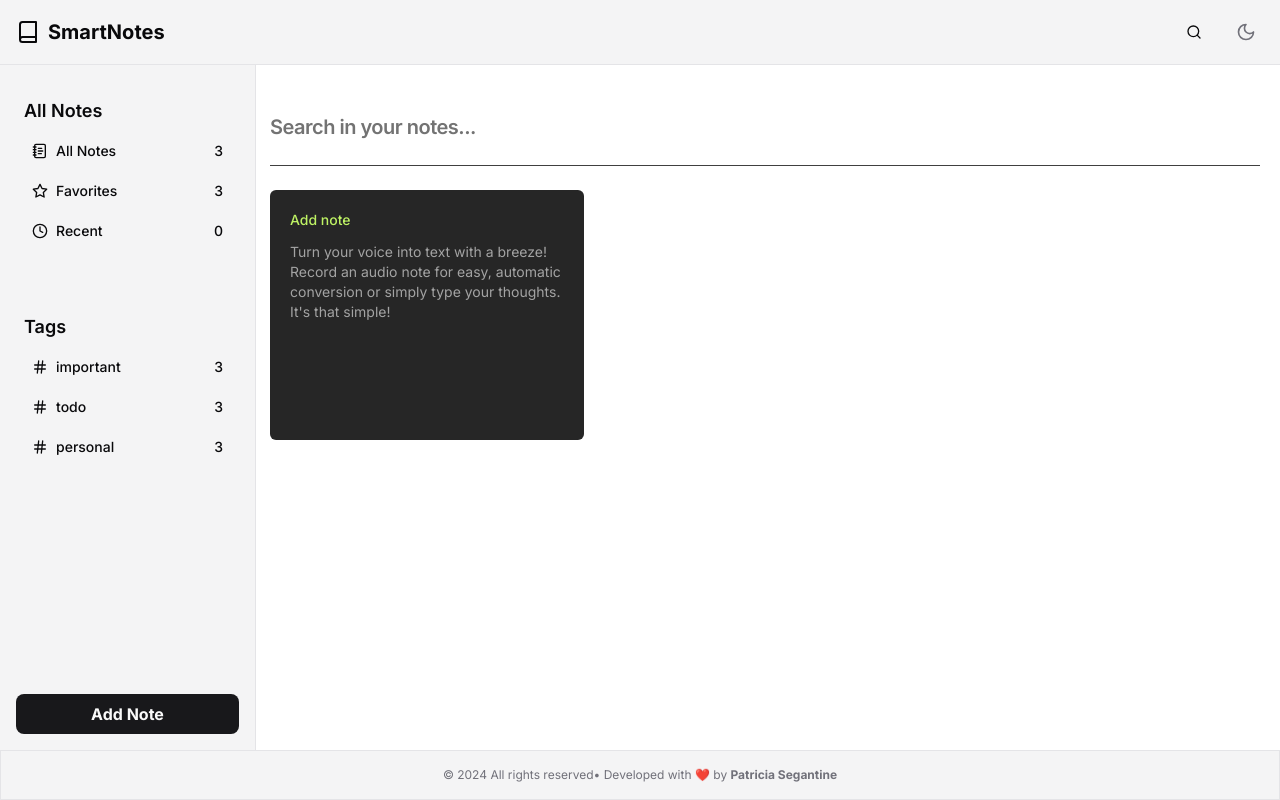
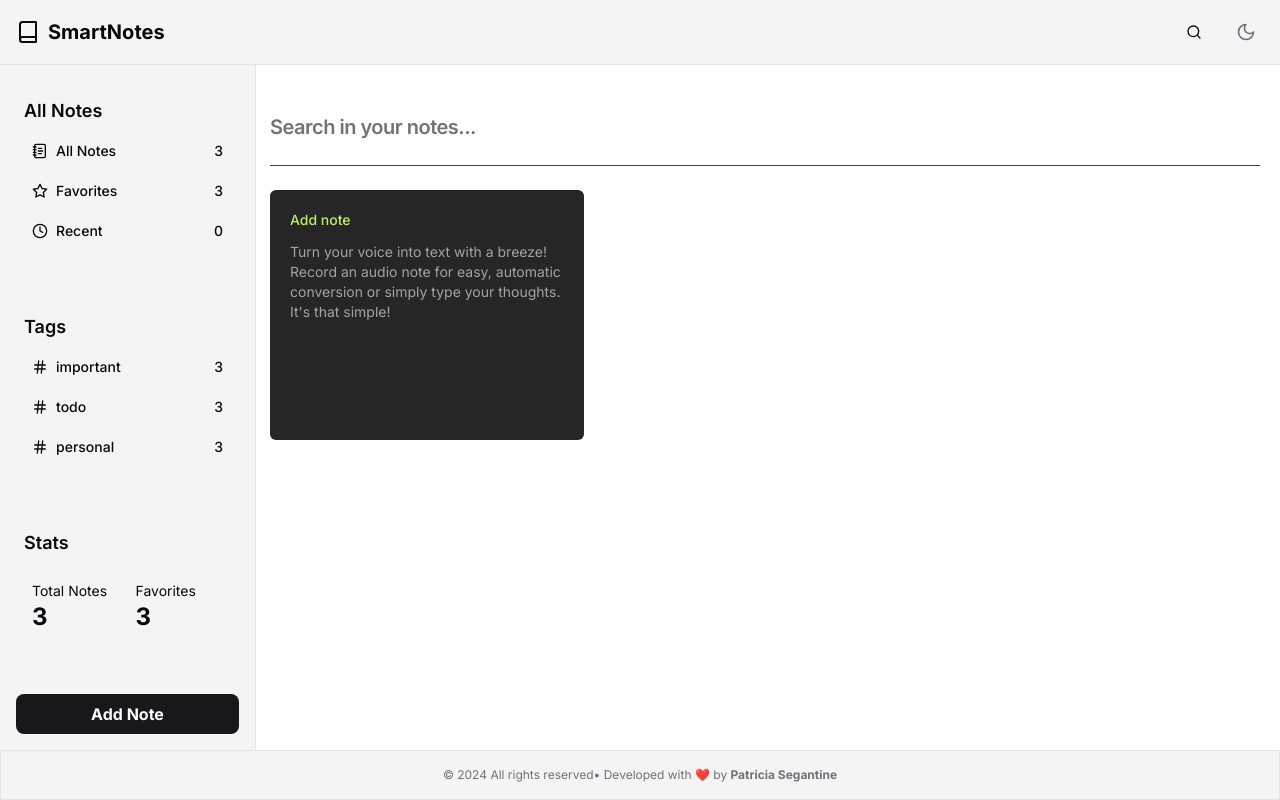
Before and after one commit to patriciasegantine/nlw-expert, a React (Vite) app: page / in a window 1280 px wide. Built offline with nearby package versions, Linux system fonts and the light colour scheme.

Commit message:
feat: add Stats component to display notes statistics
- Introduced a new `Stats` component to show total notes and favourites.
- Integrated `Stats` component into the `Aside` layout.

```diff
--- a/src/components/Aside.tsx
+++ b/src/components/Aside.tsx
@@ -1,5 +1,6 @@
 import { AllNotes } from "./AllNotes";
 import { Tags } from "@/components/Tags.tsx";
+import { Stats } from "@/components/Stats.tsx";
 
 interface AsideProps {
 
@@ -12,6 +13,7 @@ export function Aside({}: AsideProps) {
       <div className="flex flex-col flex-1 space-y-16 overflow-y-auto pt-4">
         <AllNotes/>
         <Tags/>
+        <Stats/>
       </div>
 
       <div className="mt-4">
--- /dev/null
+++ b/src/components/Stats.tsx
@@ -0,0 +1,28 @@
+import { useNotes } from "@/context/NotesContext.tsx";
+
+interface StatsProps {
+}
+
+export function Stats({}: StatsProps) {
+
+  const {notes} = useNotes();
+
+  return (
+    <div>
+      <h2 className="mb-2 px-2 text-lg font-semibold">Stats</h2>
+      <div className="rounded-lg p-4">
+        <div className="grid grid-cols-2 gap-4">
+          <div>
+            <p className="text-sm">Total Notes</p>
+            <p className="text-2xl font-bold">{notes.length}</p>
+          </div>
+
+          <div>
+            <p className="text-sm">Favorites</p>
+            <p className="text-2xl font-bold">{notes.map(note => note.isFavorite).length}</p>
+          </div>
+        </div>
+      </div>
+    </div>
+  );
+}
```
